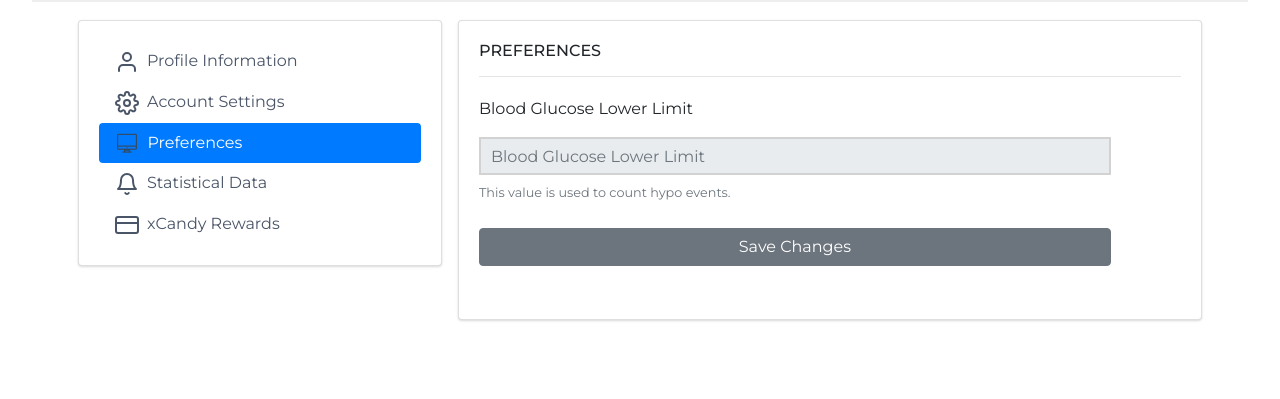
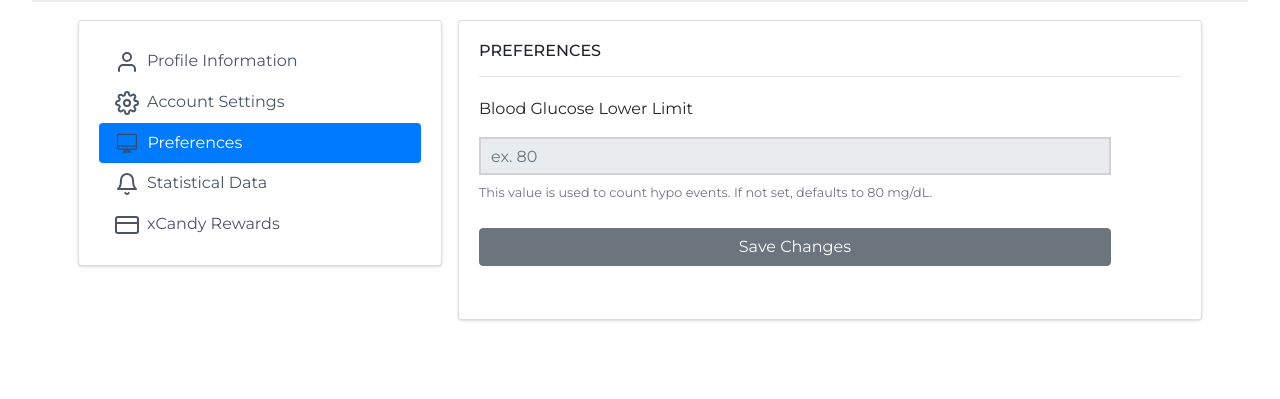
Before and after one commit to jquadirw/xcandycon, a Django app: page /settings/ in a window 1280 px wide, after a click on "Preferences". Shown: the part 80-479 px from the top of the page. Run offline with Django 3.2, Linux system fonts and the light colour scheme; a user stored in the database is signed in; parts of the project's set-up code (start-up, migrations or seed data) failed here and were passed over; some libraries are stand-ins or nearby versions.

Commit message:
settings changes

```diff
--- a/webapp/templates/webapp/co/settings.html
+++ b/webapp/templates/webapp/co/settings.html
@@ -205,8 +205,8 @@
                 <form>
                   <div class="form-group">
                     <label for="username">Blood Glucose Lower Limit</label>
-                    <input type="text" readonly class="form-control" id="glucoseLowerLimit" aria-describedby="glucoseLowerLimitHelp" placeholder="Blood Glucose Lower Limit" value="{{ user.profile.prefs.glucose_low_limit }}">
-                    <small id="glucoseLowerLimitHelp" class="form-text text-muted">This value is used to count hypo events.</small>
+                    <input type="text" readonly class="form-control" id="glucoseLowerLimit" aria-describedby="glucoseLowerLimitHelp" placeholder="ex. 80" value="{{ user.profile.prefs.glucose_low_limit }}">
+                    <small id="glucoseLowerLimitHelp" class="form-text text-muted">This value is used to count hypo events. If not set, defaults to 80 mg/dL.</small>
                   </div>
                   <button class="btn btn-secondary" type="button">Save Changes</button>
                   <hr>
```
